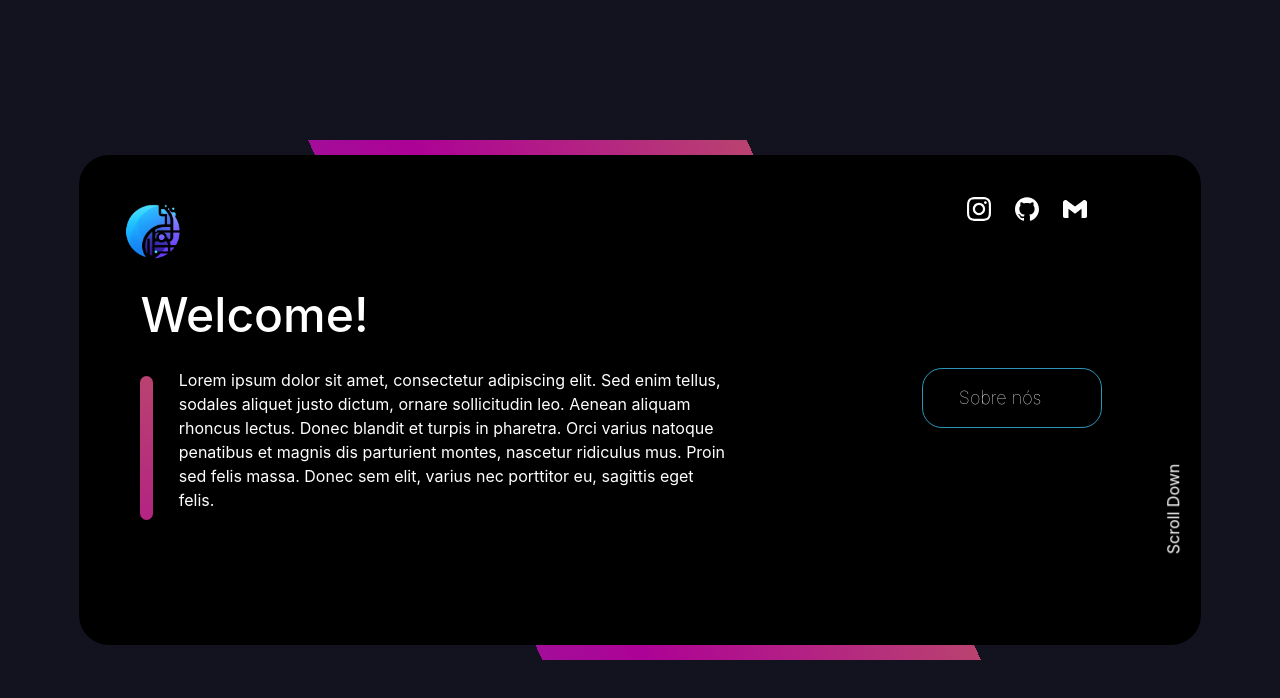
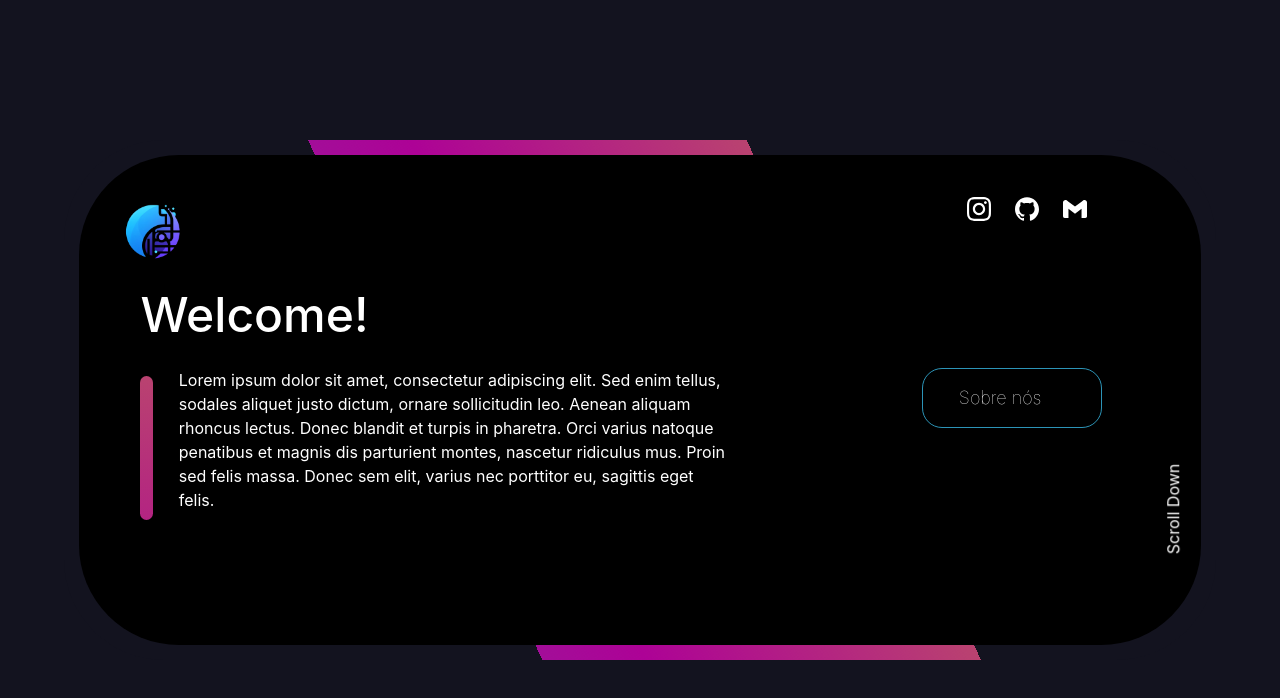
Before and after one commit to CreativeTrail/portifolio, a React (Create React App) app in the folder portifolio/: page / in a window 1280 px wide. Shown: the top 698 px of the page. Built offline with nearby package versions, Linux system fonts and the light colour scheme; some icons are missing.

Commit message:
style(portifolio): Adiciona border radius maior.

```diff
--- a/portifolio/src/pages/welcomePage/welcomePage.css
+++ b/portifolio/src/pages/welcomePage/welcomePage.css
@@ -23,7 +23,7 @@ code {
 }
 
 .centerContainer {
-    border-radius: 30px;
+    border-radius: 100px;
     flex-basis: 90%;
     height: 75vh;
     max-height: 65vh;
```
